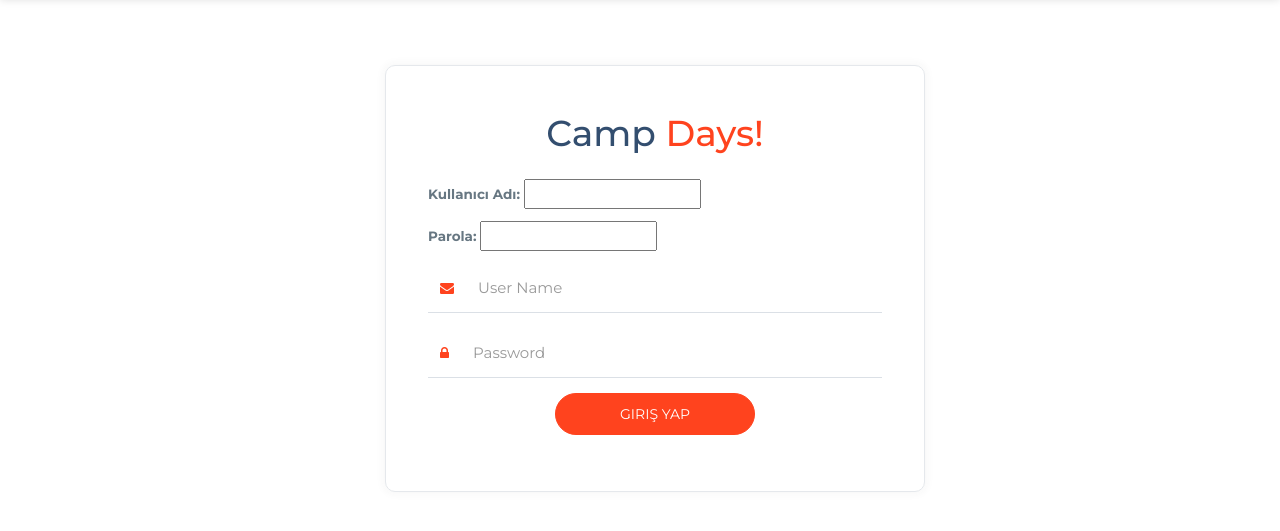
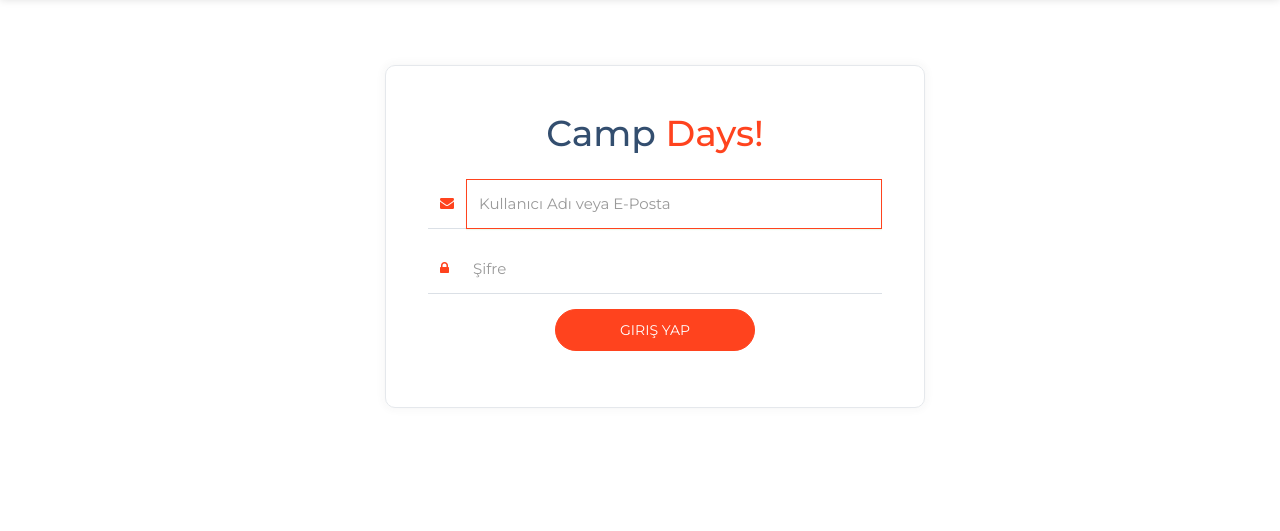
Before and after one commit to mertgunay/campdays, a Django app: page /login/ in a window 1280 px wide. Shown: the part 61-592 px from the top of the page. Run offline with Django 3.2, Linux system fonts and the light colour scheme; some libraries are stand-ins or nearby versions.

Commit message:
Login Fix
Artık Login esnasında hata bulunmuyor.

```diff
--- a/apps/accounts/templates/accounts/registration/login.html
+++ b/apps/accounts/templates/accounts/registration/login.html
@@ -8,14 +8,13 @@
 				<h2>Camp <span class="theme-cl">Days!</span></h2>
 				<form method="post">
           {% csrf_token %}
-          {{form.as_p}}
 					<div class="input-group">
 						<span class="input-group-addon"><i class="fa fa-envelope theme-cl"></i></span>
-						<input type="text" class="form-control" placeholder="User Name">
+						<input type="text" name="username" autofocus required id="id_username" class="form-control" placeholder="Kullanıcı Adı veya E-Posta">
 					</div>
 					<div class="input-group">
 						<span class="input-group-addon"><i class="fa fa-lock theme-cl"></i></span>
-						<input type="password" class="form-control" placeholder="Password">
+            <input type="password" class="form-control" placeholder="Şifre" name="password" required="" id="id_password">
 					</div>
 					<div class="text-center">
             <button type="submit" class="btn theme-btn width-200 btn-radius" name="button">Giriş yap</button>
```
Also changed, not shown: apps/accounts/migrations/0001_initial.py, apps/accounts/migrations/0002_userprofile.py (deleted), apps/blog/migrations/__init__.py (deleted).
